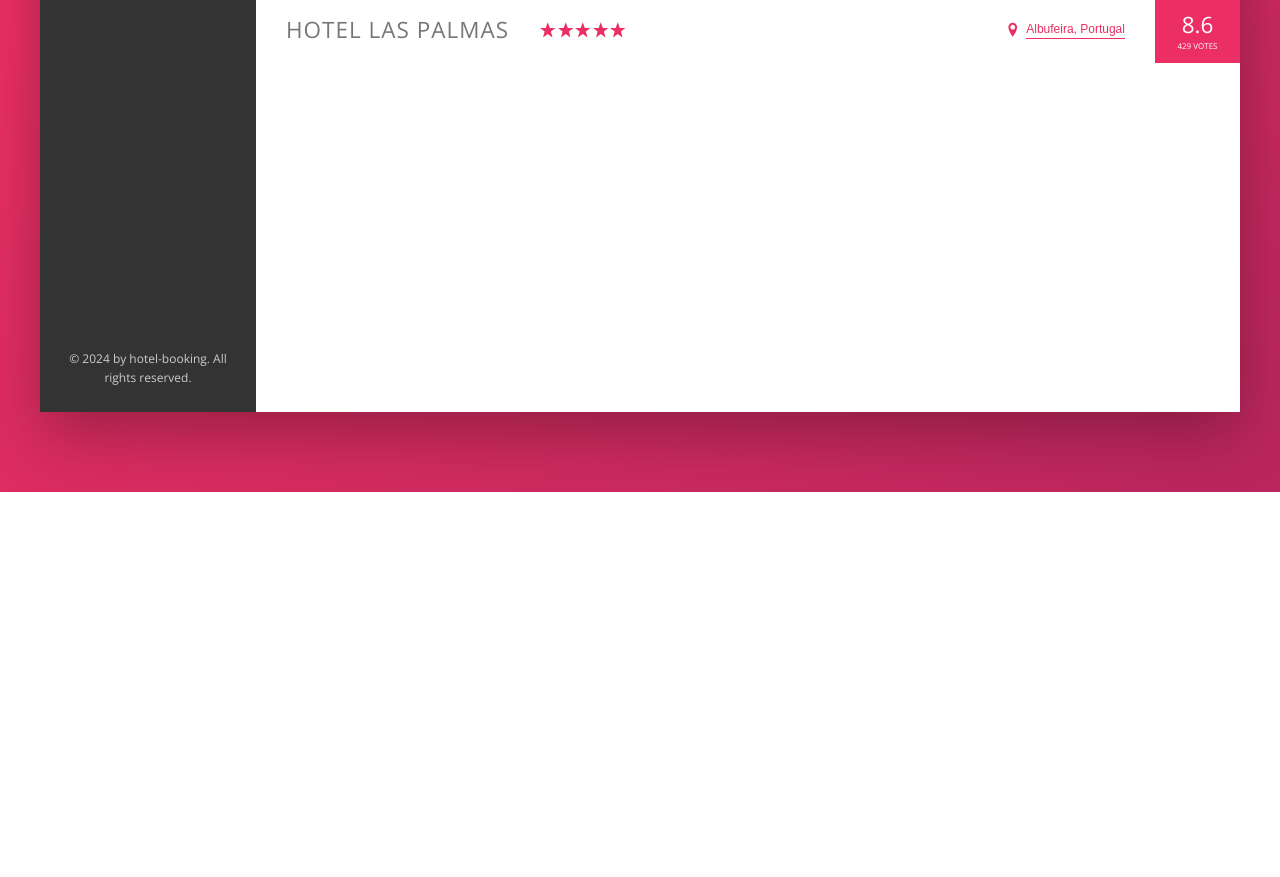
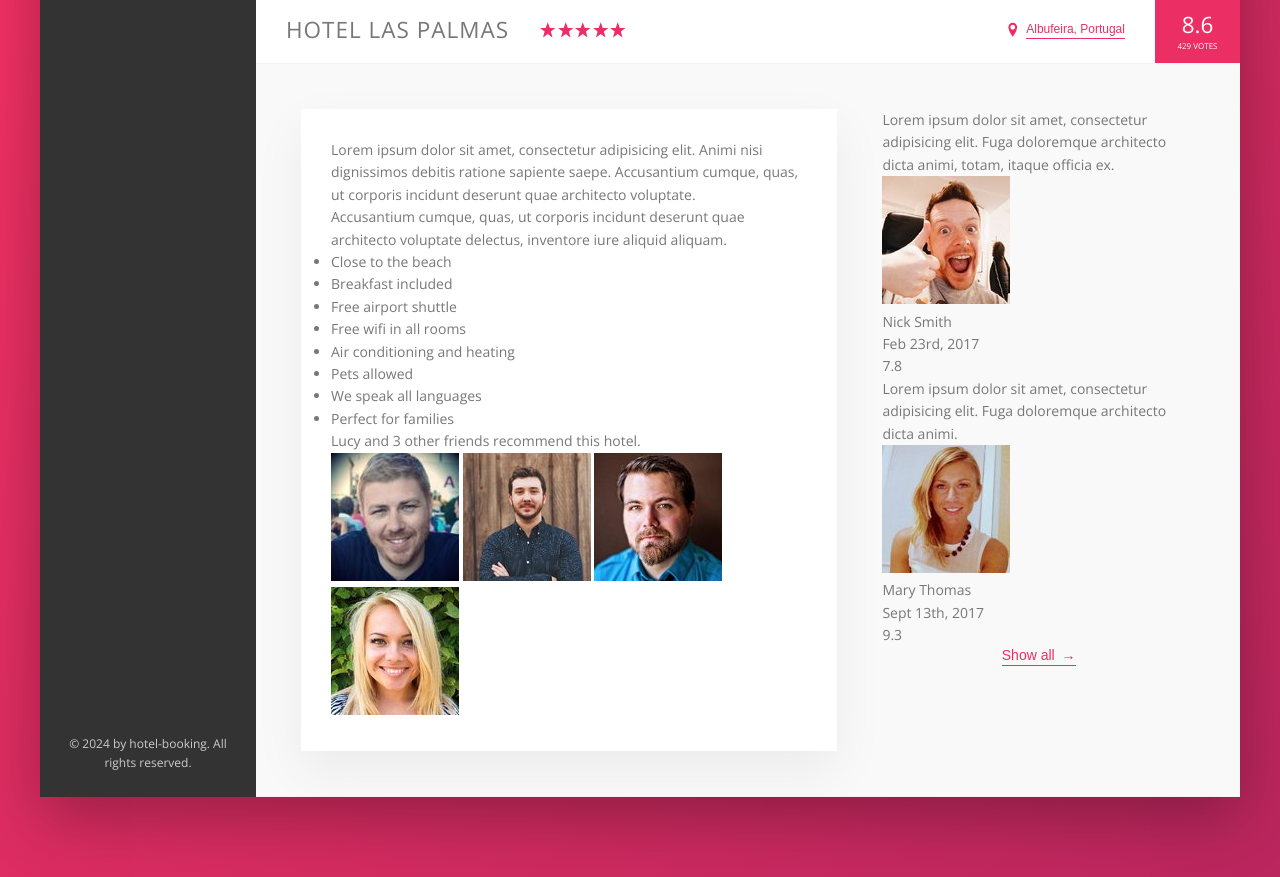
Before and after one commit to NikolayDimov/Booking-Hotels, a website: page index.html in a window 1280 px wide. Shown: the part 538-1415 px from the top of the page. Before the commit the page ends 1030 px from the top, so only its background shows below. Drawn offline with nearby package versions, Linux system fonts and the light colour scheme.

Commit message:
feat(HotelDetails): add hotel details component

```diff
--- a/index.html
+++ b/index.html
@@ -85,7 +85,9 @@
                     &copy; 2024 by hotel-booking. All rights reserved.
                 </div>
             </nav>
+
             <main class="hotel-view">
+
                 <div class="gallery">
                     <figure class="gallery__item">
                         <img src="img/hotel-1.jpg" alt="Photo of hotel 1" class="gallery__photo">
@@ -97,6 +99,7 @@
                         <img src="img/hotel-3.jpg" alt="Photo of hotel 3" class="gallery__photo">
                     </figure>
                 </div>
+
 
                 <div class="overview">
                     <h1 class="overview__heading">
@@ -134,6 +137,78 @@
                     </div>
                 </div>
 
+
+                <div class="detail">
+                    <div class="description">
+                        <p class="paragraph">
+                            Lorem ipsum dolor sit amet, consectetur adipisicing elit. Animi nisi dignissimos debitis
+                            ratione
+                            sapiente saepe. Accusantium cumque, quas, ut corporis incidunt deserunt quae architecto
+                            voluptate.
+                        </p>
+                        <p class="paragraph">
+                            Accusantium cumque, quas, ut corporis incidunt deserunt quae architecto voluptate delectus,
+                            inventore iure aliquid aliquam.
+                        </p>
+                        <ul class="list">
+                            <li class="list__item">Close to the beach</li>
+                            <li class="list__item">Breakfast included</li>
+                            <li class="list__item">Free airport shuttle</li>
+                            <li class="list__item">Free wifi in all rooms</li>
+                            <li class="list__item">Air conditioning and heating</li>
+                            <li class="list__item">Pets allowed</li>
+                            <li class="list__item">We speak all languages</li>
+                            <li class="list__item">Perfect for families</li>
+                        </ul>
+                        <div class="recommend">
+                            <p class="recommend__count">
+                                Lucy and 3 other friends recommend this hotel.
+                            </p>
+                            <div class="recommend__friends">
+                                <img src="img/user-3.jpg" alt="Friend 1" class="recommend__photo">
+                                <img src="img/user-4.jpg" alt="Friend 2" class="recommend__photo">
+                                <img src="img/user-5.jpg" alt="Friend 3" class="recommend__photo">
+                                <img src="img/user-6.jpg" alt="Friend 4" class="recommend__photo">
+                            </div>
+                        </div>
+                    </div>
+
+                    <div class="user-reviews">
+                        <figure class="review">
+                            <blockquote class="review__text">
+                                Lorem ipsum dolor sit amet, consectetur adipisicing elit. Fuga doloremque architecto
+                                dicta animi, totam, itaque officia ex.
+                            </blockquote>
+                            <figcaption class="review__user">
+                                <img src="img/user-1.jpg" alt="User 1" class="review__photo">
+                                <div class="review__user-box">
+                                    <p class="review__user-name">Nick Smith</p>
+                                    <p class="review__user-date">Feb 23rd, 2017</p>
+                                </div>
+                                <div class="review__rating">7.8</div>
+                            </figcaption>
+                        </figure>
+
+                        <figure class="review">
+                            <blockquote class="review__text">
+                                Lorem ipsum dolor sit amet, consectetur adipisicing elit. Fuga doloremque architecto
+                                dicta animi.
+                            </blockquote>
+                            <figcaption class="review__user">
+                                <img src="img/user-2.jpg" alt="User 1" class="review__photo">
+                                <div class="review__user-box">
+                                    <p class="review__user-name">Mary Thomas</p>
+                                    <p class="review__user-date">Sept 13th, 2017</p>
+                                </div>
+                                <div class="review__rating">9.3</div>
+                            </figcaption>
+                        </figure>
+
+                        <button class="btn-inline">Show all <span>&rarr;</span></button>
+                    </div>
+                </div>
+
+
             </main>
         </div>
     </div>
--- a/sass/_base.scss
+++ b/sass/_base.scss
@@ -14,6 +14,9 @@
     --color-grey-dark-3: #999;
 
     --shadow-dark: 0 2rem 6rem rgba(0,0,0,.3);
+    --shadow-light: 0 2rem 5rem rgba(0,0,0,.06);
+
+    --line: 1px solid var(--color-grey-light-2);
 }
 
 * {
--- a/sass/_layout.scss
+++ b/sass/_layout.scss
@@ -11,7 +11,7 @@
     font-size: 1.4rem;
     height: 7rem;
     background-color: #fff;
-    border-bottom: 1px solid var(--color-grey-light-2);
+    border-bottom: var(--line);
 
     display: flex;
     justify-content: space-between;
@@ -36,9 +36,31 @@
 .hotel-view {
     background-color: #fff;
 
-    //test
-
-    height: 80rem;
-
     flex: 1;
 }
+
+.detail {
+    font-size: 1.4rem;
+    display: flex;
+    padding: 4.5rem;
+    background-color: var(--color-grey-light-1);
+    border-bottom: var(--line);
+
+}
+
+.description {
+    background-color: #fff;
+    box-shadow: var(--shadow-light);
+    padding: 3rem;
+    flex: 0 0 60%;
+    margin-right: 4.5rem;
+
+}
+
+.user-reviews {
+    flex: 1;
+
+    display: flex;
+    flex-direction: column;
+    align-items: center;
+}
```
Also changed, not shown: css/style.css.
